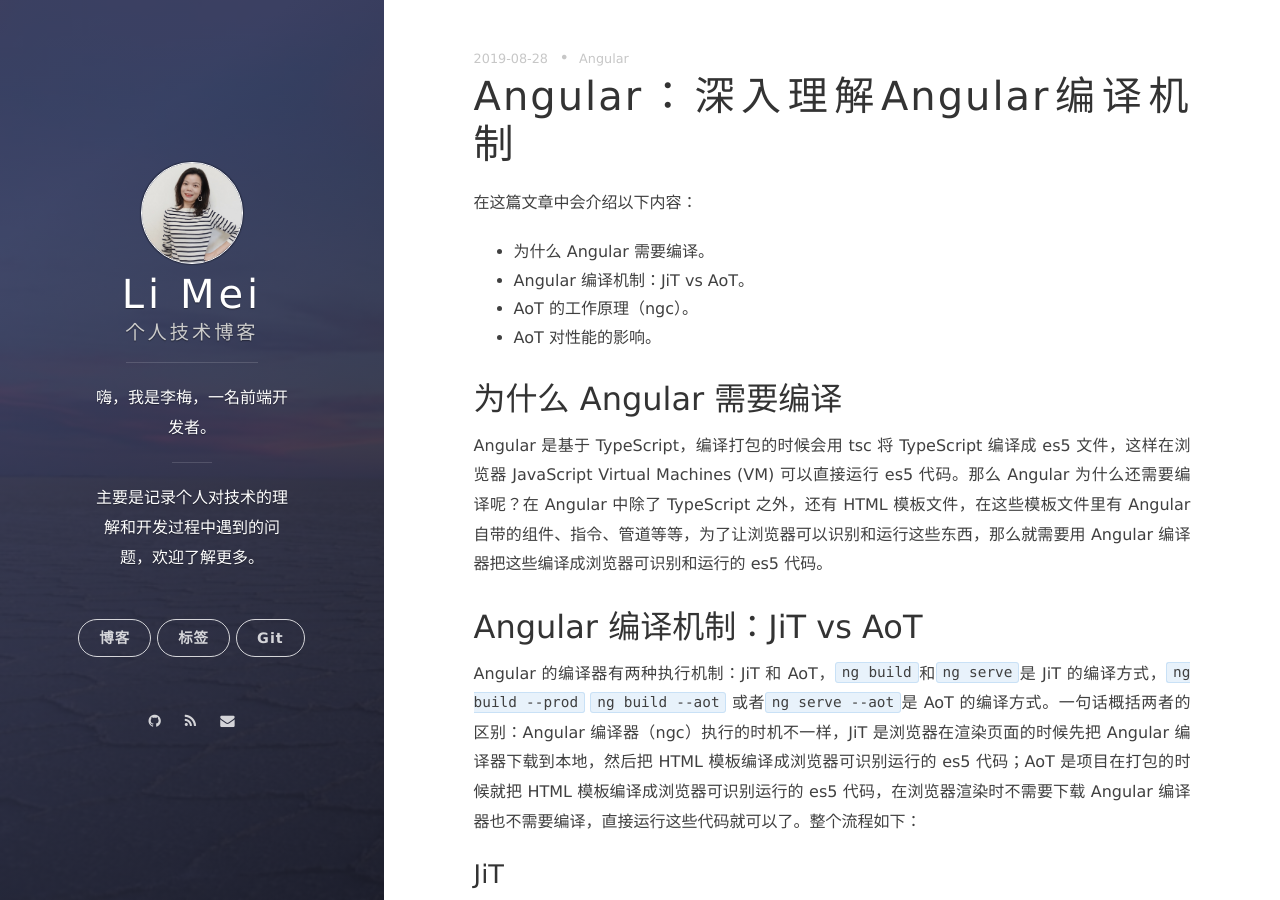
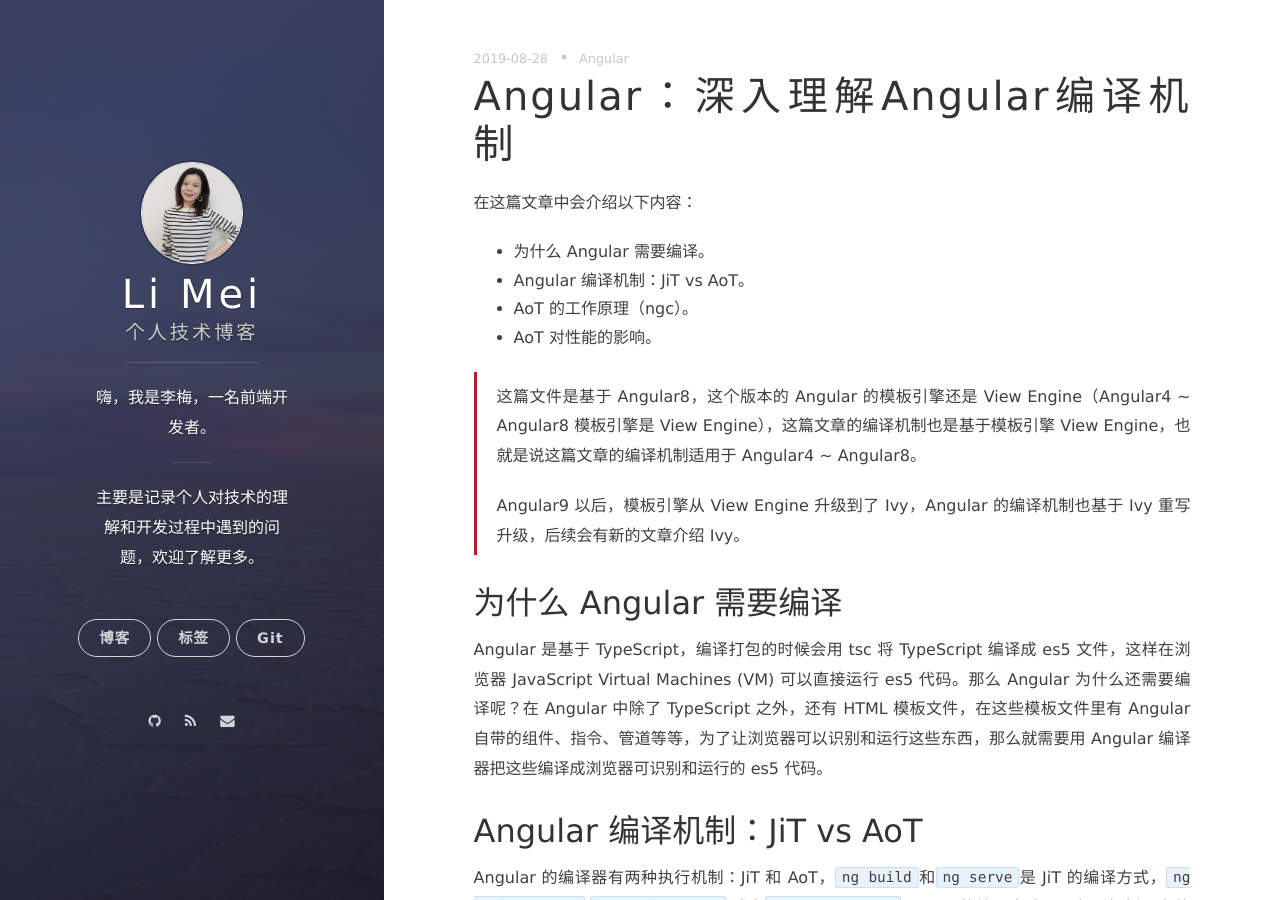
Before and after one commit to LiMeii/LiMeii.github.io, a Jekyll site: the page built from _posts/2019-08-28-angular-compiler.md, in a window 1280 px wide and 900 px high. Built offline with Jekyll 4.4.1, drawn with Linux system fonts in a browser that asks for light colours; nearby versions of some CDN libraries.

Commit message:
Update 2019-08-28-angular-compiler.md
add note: this not is only apply for angular4 ~ angular8

```diff
--- a/_posts/2019-08-28-angular-compiler.md
+++ b/_posts/2019-08-28-angular-compiler.md
@@ -10,6 +10,15 @@ layout: post
 - AoT 的工作原理（ngc）。
 - AoT 对性能的影响。
 
+<blockquote>
+<p>
+这篇文件是基于 Angular8，这个版本的 Angular 的模板引擎还是 View Engine（Angular4 ~ Angular8 模板引擎是 View Engine），这篇文章的编译机制也是基于模板引擎 View Engine，也就是说这篇文章的编译机制适用于 Angular4 ~ Angular8。
+</p>
+
+<p>
+Angular9 以后，模板引擎从 View Engine 升级到了 Ivy，Angular 的编译机制也基于 Ivy 重写升级，后续会有新的文章介绍 Ivy。
+</p>
+</blockquote>
 
 ## 为什么 Angular 需要编译
 
```
